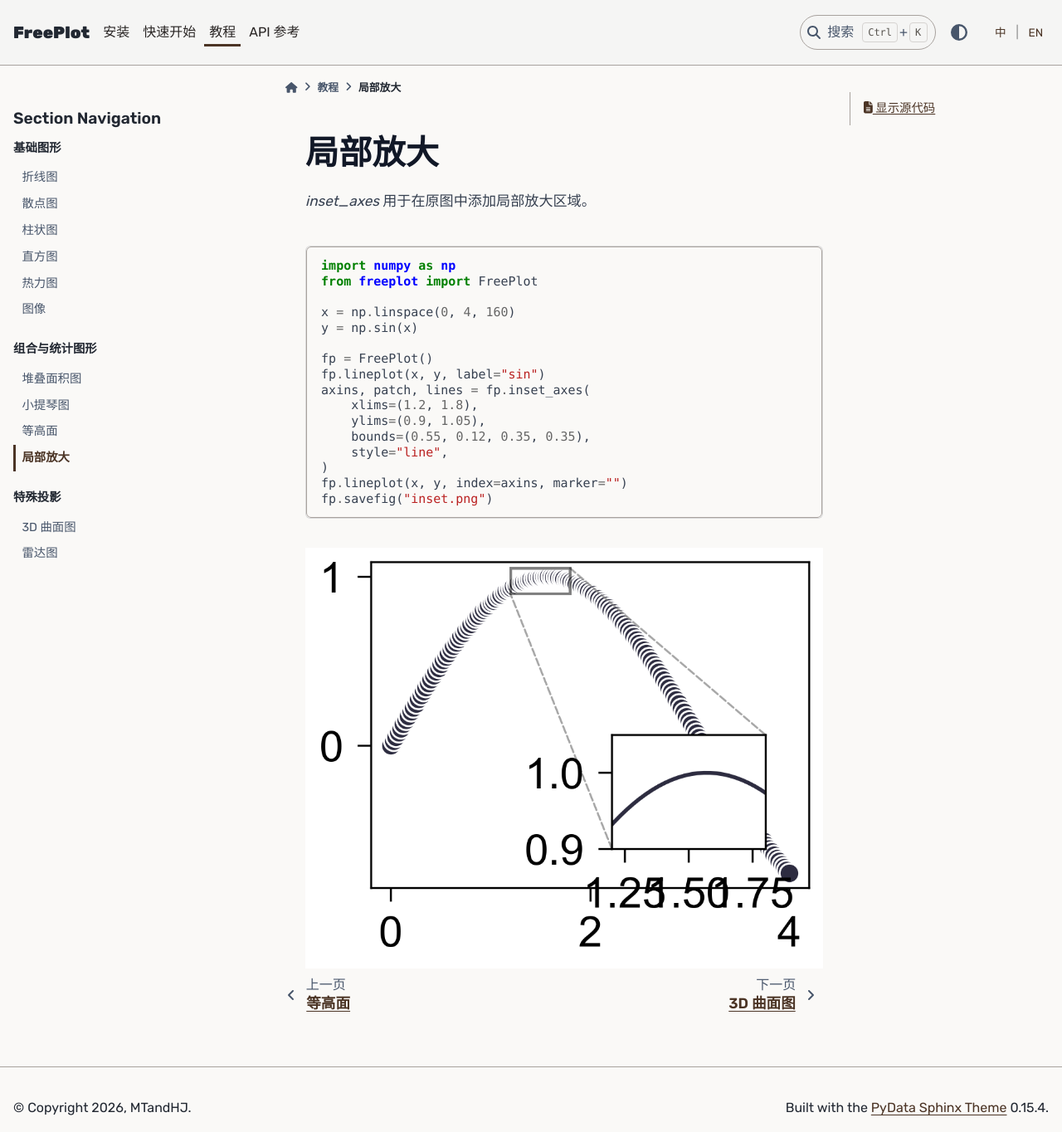
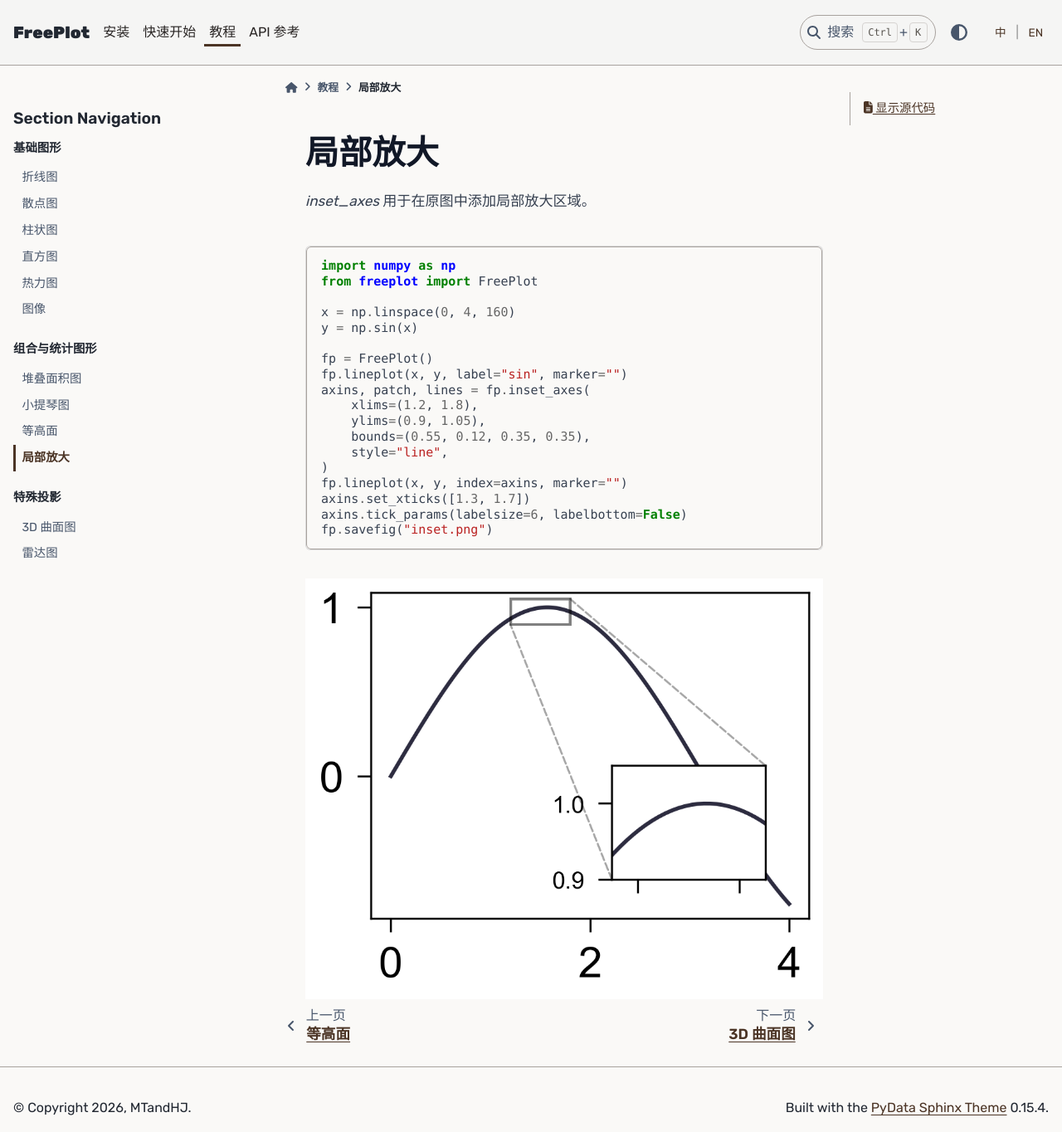
Before and after one commit to MTandHJ/freeplot, a Sphinx documentation site: the page built from docs/tutorials/inset.rst, in a window 1280 px wide and 1364 px high. Shown: the whole window at 83% size. Built offline with Sphinx 7.4.7 and the PyData theme 0.15.4, drawn with Linux system fonts in a browser that asks for light colours.

Commit message:
docs: refine example figures

```diff
--- a/docs/generate_tutorial_figures.py
+++ b/docs/generate_tutorial_figures.py
@@ -6,13 +6,15 @@ import matplotlib
 
 matplotlib.use("Agg")
 
+import matplotlib.pyplot as plt
 import numpy as np
 import pandas as pd
 
 from freeplot import FreePlot
 from freeplot.zoo import pos_radar, pre_radar
 
-OUTPUT_DIR = Path(__file__).parent / "_static" / "img" / "tutorials"
+IMG_DIR = Path(__file__).parent / "_static" / "img"
+OUTPUT_DIR = IMG_DIR / "tutorials"
 
 
 def save(fp: FreePlot, name: str) -> None:
@@ -23,9 +25,9 @@ def save(fp: FreePlot, name: str) -> None:
 def line() -> None:
     x = np.linspace(0, 2, 80)
     fp = FreePlot()
-    fp.lineplot(x, x**0.5, label="sqrt")
+    fp.lineplot(x, x**0.5, label="sqrt", marker="")
     fp.lineplot(x, x**2, label="square", marker="")
-    fp[0, 0].legend()
+    fp[0, 0].legend(frameon=False)
     save(fp, "line.png")
 
 
@@ -79,7 +81,7 @@ def stack() -> None:
     y = np.vstack([np.ones(6), np.arange(1, 7), np.linspace(2, 4, 6)])
     fp = FreePlot()
     fp.stackplot(x, y, labels=["base", "growth", "trend"])
-    fp[0, 0].legend()
+    fp[0, 0].legend(loc="upper left", bbox_to_anchor=(1.02, 1), frameon=False)
     save(fp, "stack.png")
 
 
@@ -105,7 +107,7 @@ def inset() -> None:
     x = np.linspace(0, 4, 160)
     y = np.sin(x)
     fp = FreePlot()
-    fp.lineplot(x, y, label="sin")
+    fp.lineplot(x, y, label="sin", marker="")
     axins, _patch, _lines = fp.inset_axes(
         xlims=(1.2, 1.8),
         ylims=(0.9, 1.05),
@@ -113,6 +115,8 @@ def inset() -> None:
         style="line",
     )
     fp.lineplot(x, y, index=axins, marker="")
+    axins.set_xticks([1.3, 1.7])
+    axins.tick_params(labelsize=6, labelbottom=False)
     save(fp, "inset.png")
 
 
@@ -121,8 +125,12 @@ def surface() -> None:
     y = np.arange(-4, 4, 0.25)
     X, Y = np.meshgrid(x, y)
     Z = np.sin(np.sqrt(X**2 + Y**2))
-    fp = FreePlot(projection="3d")
+    fp = FreePlot(figsize=(2.1, 2.1), projection="3d")
     fp.surfaceplot(X, Y, Z, linewidth=0)
+    fp[0, 0].view_init(elev=28, azim=-55)
+    fp[0, 0].set_xticks([-3, 0, 3])
+    fp[0, 0].set_yticks([-3, 0, 3])
+    fp[0, 0].set_zticks([-1, 0, 1])
     save(fp, "surface.png")
 
 
@@ -135,8 +143,34 @@ def radar() -> None:
     }
     fp = FreePlot(projection="radar")
     pos_radar(data, labels, fp, theta=theta)
-    fp[0, 0].legend()
+    fp[0, 0].legend(loc="upper center", bbox_to_anchor=(0.5, -0.12), ncol=2, frameon=False)
     save(fp, "radar.png")
+
+
+def overview() -> None:
+    plots = [
+        ("Line", "line.png"),
+        ("Scatter", "scatter.png"),
+        ("Bar", "bar.png"),
+        ("Histogram", "histogram.png"),
+        ("Heatmap", "heatmap.png"),
+        ("Image", "image.png"),
+        ("Stack", "stack.png"),
+        ("Violin", "violin.png"),
+        ("Contour", "contour.png"),
+        ("Inset", "inset.png"),
+        ("Surface", "surface.png"),
+        ("Radar", "radar.png"),
+    ]
+    fig, axes = plt.subplots(3, 4, figsize=(8.4, 6.0), dpi=220)
+    for ax, (title, filename) in zip(axes.ravel(), plots):
+        ax.imshow(plt.imread(OUTPUT_DIR / filename))
+        ax.set_title(title, fontsize=8)
+        ax.set_axis_off()
+    fig.subplots_adjust(left=0.02, right=0.98, bottom=0.02, top=0.93, wspace=0.08, hspace=0.24)
+    IMG_DIR.mkdir(parents=True, exist_ok=True)
+    fig.savefig(IMG_DIR / "overview.png", bbox_inches="tight")
+    plt.close(fig)
 
 
 def main() -> None:
@@ -155,6 +189,7 @@ def main() -> None:
         radar,
     ):
         plot()
+    overview()
 
 
 if __name__ == "__main__":
--- a/docs/quickstart.rst
+++ b/docs/quickstart.rst
@@ -17,7 +17,7 @@
    y = x**2
 
    fp = FreePlot(shape=(1, 1), figsize=(2.4, 3.2), dpi=160)
-   fp.lineplot(x, y, label="x^2")
+   fp.lineplot(x, y, label="x^2", marker="")
    fp.set(xlabel="x", ylabel="y")
    fp[0, 0].legend()
    fp.savefig("quickstart.png")
--- a/docs/tutorials/inset.rst
+++ b/docs/tutorials/inset.rst
@@ -12,7 +12,7 @@
    y = np.sin(x)
 
    fp = FreePlot()
-   fp.lineplot(x, y, label="sin")
+   fp.lineplot(x, y, label="sin", marker="")
    axins, patch, lines = fp.inset_axes(
        xlims=(1.2, 1.8),
        ylims=(0.9, 1.05),
@@ -20,6 +20,8 @@
        style="line",
    )
    fp.lineplot(x, y, index=axins, marker="")
+   axins.set_xticks([1.3, 1.7])
+   axins.tick_params(labelsize=6, labelbottom=False)
    fp.savefig("inset.png")
 
 .. image:: ../_static/img/tutorials/inset.png
--- a/docs/tutorials/line.rst
+++ b/docs/tutorials/line.rst
@@ -10,9 +10,9 @@
 
    x = np.linspace(0, 2, 80)
    fp = FreePlot()
-   fp.lineplot(x, x**0.5, label="sqrt")
+   fp.lineplot(x, x**0.5, label="sqrt", marker="")
    fp.lineplot(x, x**2, label="square", marker="")
-   fp[0, 0].legend()
+   fp[0, 0].legend(frameon=False)
    fp.savefig("line.png")
 
 .. image:: ../_static/img/tutorials/line.png
--- a/docs/tutorials/radar.rst
+++ b/docs/tutorials/radar.rst
@@ -18,7 +18,7 @@
 
    fp = FreePlot(projection="radar")
    pos_radar(data, labels, fp, theta=theta)
-   fp[0, 0].legend()
+   fp[0, 0].legend(loc="upper center", bbox_to_anchor=(0.5, -0.12), ncol=2, frameon=False)
    fp.savefig("radar.png")
 
 .. image:: ../_static/img/tutorials/radar.png
--- a/docs/tutorials/stack.rst
+++ b/docs/tutorials/stack.rst
@@ -13,7 +13,7 @@
 
    fp = FreePlot()
    fp.stackplot(x, y, labels=["base", "growth", "trend"])
-   fp[0, 0].legend()
+   fp[0, 0].legend(loc="upper left", bbox_to_anchor=(1.02, 1), frameon=False)
    fp.savefig("stack.png")
 
 .. image:: ../_static/img/tutorials/stack.png
--- a/docs/tutorials/surface.rst
+++ b/docs/tutorials/surface.rst
@@ -13,8 +13,12 @@
    X, Y = np.meshgrid(x, y)
    Z = np.sin(np.sqrt(X**2 + Y**2))
 
-   fp = FreePlot(projection="3d")
+   fp = FreePlot(figsize=(2.1, 2.1), projection="3d")
    fp.surfaceplot(X, Y, Z, linewidth=0)
+   fp[0, 0].view_init(elev=28, azim=-55)
+   fp[0, 0].set_xticks([-3, 0, 3])
+   fp[0, 0].set_yticks([-3, 0, 3])
+   fp[0, 0].set_zticks([-1, 0, 1])
    fp.savefig("surface.png")
 
 .. image:: ../_static/img/tutorials/surface.png
```
Also changed, not shown: README.md (+1 -1 lines), README_zh_CN.md (+1 -1 lines), docs/_static/img/overview.png, docs/_static/img/tutorials/inset.png, docs/_static/img/tutorials/line.png, docs/_static/img/tutorials/radar.png, docs/_static/img/tutorials/stack.png, docs/_static/img/tutorials/surface.png.
